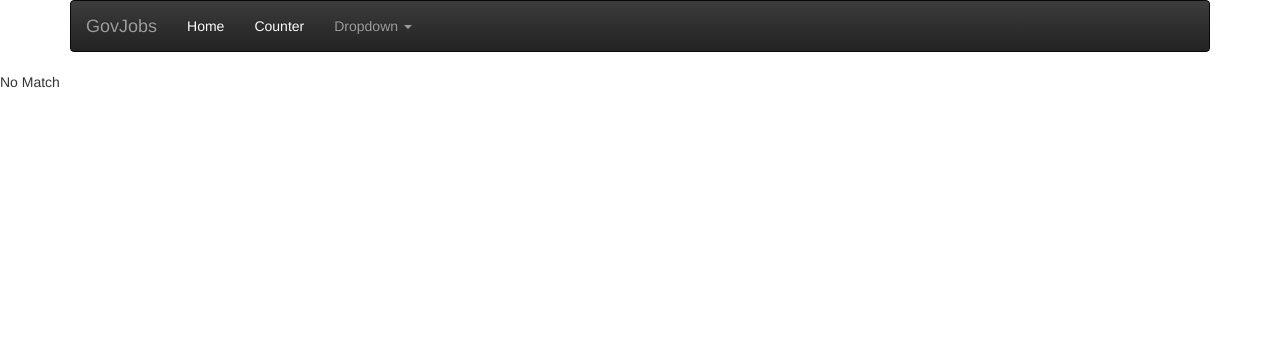
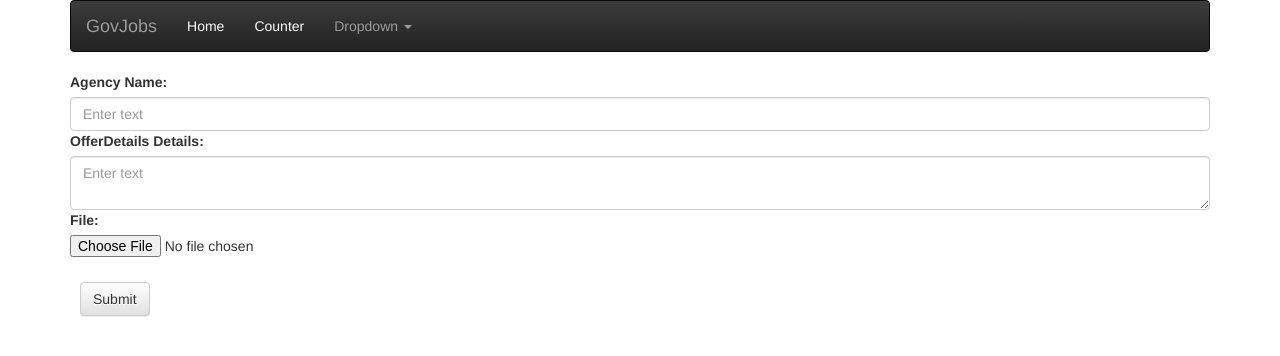
Before and after one commit to sthorpe/govjobs, a React app: page /upload_offer in a window 1280 px wide. Shown: the top 356 px of the page. Built offline with nearby package versions, Linux system fonts and the light colour scheme.

Commit message:
Explore is now for Exploration, Agency uploads offer

```diff
--- a/src/components/InfoTable.js
+++ b/src/components/InfoTable.js
@@ -8,25 +8,32 @@ const InfoTable = (props) => (
       <Panel.Body>
         <Table>
           <thead>
+
             <tr>
               <th>Agency</th>
-            </tr>
-            <tr>
+
+
               <th>Request</th>
-            </tr>
-            <tr>
+
+
               <th>Offer Link</th>
             </tr>
           </thead>
           <tbody>
             <tr>
-              <td>{props.entry1}</td>
+              <td>dummy</td>
+              <td>dummy</td>
+              <td>dummy</td>
             </tr>
             <tr>
-              <td>{props.entry2}</td>
+              <td>dummy</td>
+              <td>dummy</td>
+              <td>dummy</td>
             </tr>
             <tr>
-              <td>{props.entry3}</td>
+              <td>dummy</td>
+              <td>dummy</td>
+              <td>dummy</td>
             </tr>
           </tbody>
         </Table>
--- a/src/routes/index.js
+++ b/src/routes/index.js
@@ -4,6 +4,8 @@ import Home from '../screens/Home'
 import Hello from '../screens/Hello'
 import CounterScreen from '../screens/CounterScreen'
 import UploadContract from '../screens/UploadContract'
+import UploadOffer from '../screens/UploadOffer'
+import AgencyMenu from '../screens/AgencyMenu'
 import Explore from '../screens/Explore'
 import NoMatch from '../components/NoMatch'
 import NavBar from '../components/NavBar'
@@ -19,7 +21,9 @@ const routes = (
       <Route path="/counter" component={CounterScreen} />
       <Route path="/welcome" component={Welcome} />
       <Route path="/explore" component={Explore} />
+      <Route path="/agency_menu" component={AgencyMenu} />
       <Route path="/upload_contract" component={UploadContract} />
+      <Route path="/upload_offer" component={UploadOffer} />
       <Route component={NoMatch} />
     </Switch>
   </div>
--- a/src/screens/AgencyMenu.js
+++ b/src/screens/AgencyMenu.js
@@ -1,6 +1,6 @@
 import React, {Component} from 'react'
 import { Grid, Row, Col, Button } from 'react-bootstrap'
-import InfoColumn from '../components/InfoColumn'
+import InfoTable from '../components/InfoTable'
 import {Redirect} from 'react-router-dom'
 
 
@@ -33,28 +33,20 @@ class AgencyMenu extends React.Component {
   	render(){
 
   		if(this.state.goUpload){
-  			return (<Redirect push to="/upload_contract" />);
+  			return (<Redirect push to="/upload_offer" />);
   		}
 
   		return(
   			<div>
 			    <Grid>
 				   	<Row>
-				   		<Col sm={4} md={4}>
-				    		<InfoColumn style={style} tableHeader={"Name"} entry1={"dummy"} entry2={"dummy"} entry3={"dummy"}/>
-				    	</Col>
 
-				   		<Col sm={4} md={4}>
-				    		<InfoColumn style={style} tableHeader={"Wealth"} entry1={"dummy"} entry2={"dummy"} entry3={"dummy"}/>
-				    	</Col>
+				   		<InfoTable/>
 
-				    	<Col sm={4} md={4} style={style}>
-				    		<InfoColumn style={style} tableHeader={"Hash"} entry1={"dummy"} entry2={"dummy"} entry3={"dummy"}/>
-				    	</Col>
 				    </Row>
 				    <Row>
 				    	<Col xs={6} xsOffset={5}>
-				    		<Button style={{margin: "10px"}} onClick={this.goToUpload}>Upload Contract</Button>
+				    		<Button style={{margin: "10px"}} onClick={this.goToUpload}>Upload Offer</Button>
 				    	</Col>
 				    </Row>
 			    </Grid>
--- a/src/screens/Explore.js
+++ b/src/screens/Explore.js
@@ -16,25 +16,15 @@ class Explore extends React.Component {
 	constructor(props, context) {
 	    super(props, context);
 
-	    this.goToUpload = this.goToUpload.bind(this);
 
-	    this.state = {
-
-	      goUpload: false
-
-	    };
   	}
 
 
-  	goToUpload() {
-  		this.setState({goUpload: true});
-  	}
+
 
   	render(){
 
-  		if(this.state.goUpload){
-  			return (<Redirect push to="/upload_contract" />);
-  		}
+
 
   		return(
   			<div>
@@ -52,11 +42,7 @@ class Explore extends React.Component {
 				    		<InfoColumn style={style} tableHeader={"Hash"} entry1={"dummy"} entry2={"dummy"} entry3={"dummy"}/>
 				    	</Col>
 				    </Row>
-				    <Row>
-				    	<Col xs={6} xsOffset={5}>
-				    		<Button style={{margin: "10px"}} onClick={this.goToUpload}>Upload Contract</Button>
-				    	</Col>
-				    </Row>
+
 			    </Grid>
 
 			</div>
--- a/src/screens/Home.js
+++ b/src/screens/Home.js
@@ -85,7 +85,7 @@ class Home extends React.Component{
     	const tooltip = <Tooltip id="modal-tooltip">wow.</Tooltip>;
 
     	if (this.state.redirect) {
-    		return (<Redirect push to="/home" />);
+    		return (<Redirect push to="/agency_menu" />);
   		}
 
   		if (this.state.goExplore) {
--- /dev/null
+++ b/src/screens/UploadOffer.js
@@ -0,0 +1,92 @@
+import React, {Component} from 'react'
+import { Grid, form, FormGroup, FormControl, Button, ControlLabel} from 'react-bootstrap'
+import {Redirect} from 'react-router-dom'
+
+class UploadOffer extends React.Component {
+
+	constructor(props, context) {
+	    super(props, context);
+
+	    this.handleChangeName =this.handleChangeName.bind(this);
+	    this.handleChangePass = this.handleChangeDetails.bind(this);
+	    this.goBack = this.goBack.bind(this);
+
+	    this.state = {
+	      companyName: '',
+	      companyDetails: '',
+	      goBack: false,
+	      goExplore: false
+
+	    };
+  	}
+
+
+  	goBack() {
+  		this.setState({goBack: true});
+  	}
+
+  	handleChangeName(event) {
+    	this.setState({companyName: event.target.value});
+  	}
+
+  	handleChangeDetails(event) {
+    	this.setState({companyDetails: event.target.value});
+  	}
+
+   FieldGroup(id, label, help, ...props ) {
+  return (
+    <FormGroup controlId={id}>
+      <ControlLabel>{label}</ControlLabel>
+      <FormControl {...props} />
+      {help && <HelpBlock>{help}</HelpBlock>}
+    </FormGroup>
+  );
+}
+
+
+  	render(){
+
+
+  		if(this.state.goBack){
+  			return (<Redirect push to="/agency_menu" />);
+  		}
+
+  		return (
+  			<div>
+			    <Grid>
+				   	<form>
+						<FormGroup>
+							<ControlLabel>Agency Name:</ControlLabel>
+								<FormControl
+									type="text"
+									value={this.state.companyName}
+									placeholder="Enter text"
+									onChange={this.handleChangeName}
+								/>
+
+							<ControlLabel>OfferDetails Details:</ControlLabel>
+								<FormControl
+			            			type="text"
+			            			value={this.state.companyDetails}
+			            			placeholder="Enter text"
+			            			onChange={this.handleChangeDetails}
+			            			componentClass="textarea"
+			          			/>
+			          		<ControlLabel>File:</ControlLabel>
+			          		<FormControl
+			          			type="file"
+			          		/>
+						</FormGroup>
+
+						<Button style={{margin: "10px"}} onClick={this.goBack}>Submit</Button>
+					</form>
+			    </Grid>
+			</div>
+  		);
+  	}
+
+
+}
+
+
+export default UploadOffer
```
